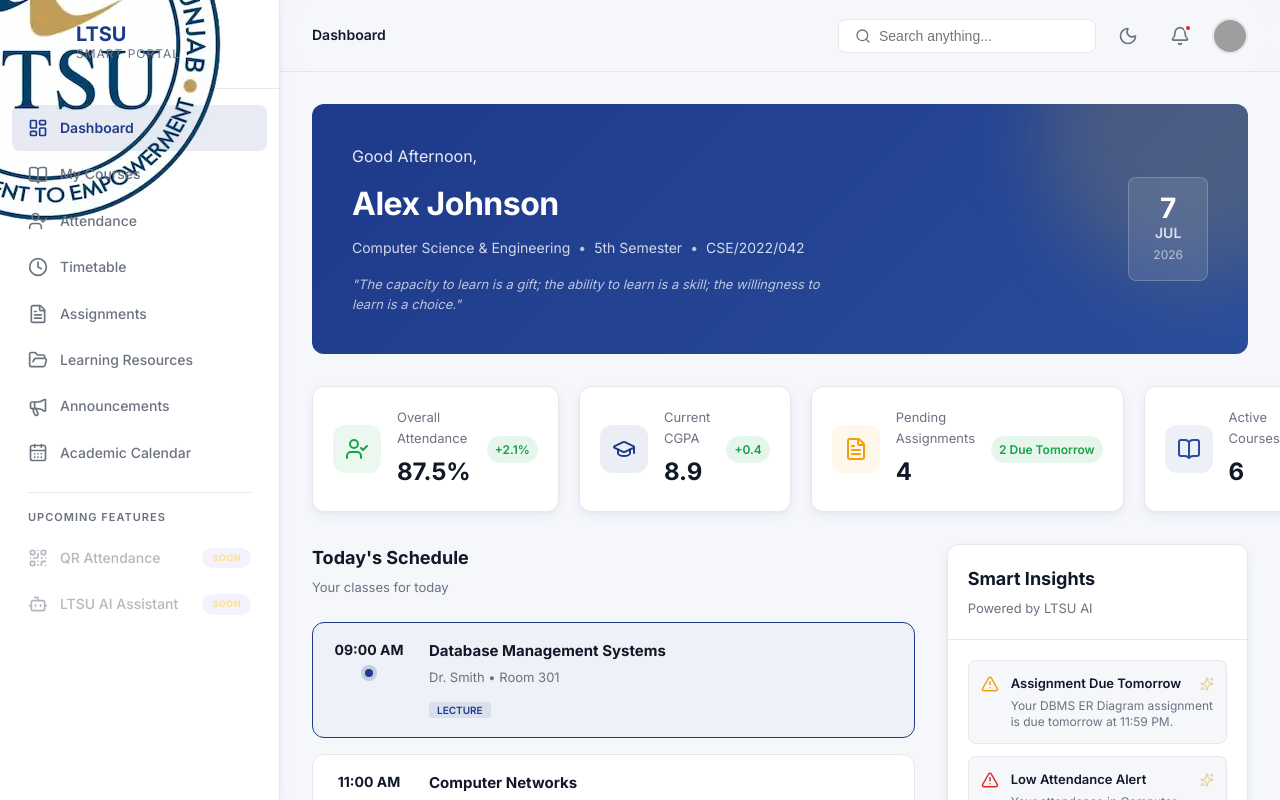
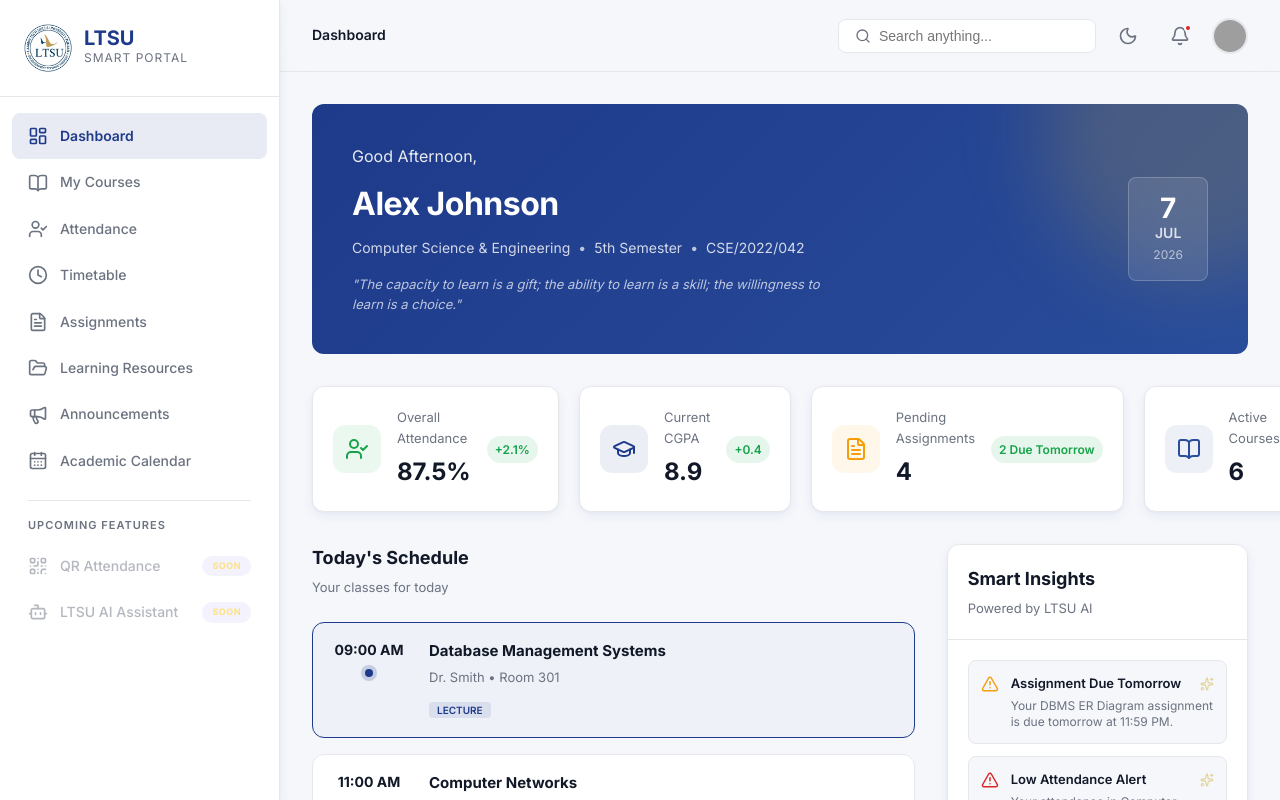
Before and after one commit to armanpreet-singh/smart-student-portal, a React (Vite) app: page /dashboard in a window 1280 px wide. Shown: the top 800 px of the page. Built offline with nearby package versions, Linux system fonts and the light colour scheme; grey boxes are pictures that could not be loaded.

Commit message:
Refactor sidebar styles for improved logo display and layout consistency.

```diff
--- a/src/features/dashboard/styles/sidebar.css
+++ b/src/features/dashboard/styles/sidebar.css
@@ -22,18 +22,56 @@
   border-bottom: 1px solid var(--d-border);
 }
 
-.d-logo { display: flex; align-items: center; gap: 12px; }
-.d-logo-icon { width: 40px; height: 40px; background: rgba(30, 58, 138, 0.1); border-radius: 10px; display: flex; align-items: center; justify-content: center; }
-.d-logo h2 { margin: 0; font-size: 20px; color: var(--d-primary); line-height: 1; }
-.d-logo p { margin: 0; font-size: 12px; color: var(--d-text-secondary); text-transform: uppercase; letter-spacing: 1px; }
-.d-close-btn { display: none; background: none; border: none; color: var(--d-text); cursor: pointer; }
+.d-logo {
+  display: flex;
+  align-items: center;
+  gap: 12px;
+}
+.d-logo-icon {
+  width: 48px;
+  height: 48px;
+
+  display: flex;
+  align-items: center;
+  justify-content: center;
+  flex-shrink: 0;
+}
+
+.d-logo-image {
+  height: 80px;
+  object-fit: contain;
+}
+.d-logo h2 {
+  margin: 0;
+  font-size: 20px;
+  color: var(--d-primary);
+  line-height: 1;
+}
+.d-logo p {
+  margin: 0;
+  font-size: 12px;
+  color: var(--d-text-secondary);
+  text-transform: uppercase;
+  letter-spacing: 1px;
+}
+.d-close-btn {
+  display: none;
+  background: none;
+  border: none;
+  color: var(--d-text);
+  cursor: pointer;
+}
 
 .d-sidebar-nav {
   flex: 1;
   overflow-y: auto;
   padding: 16px 12px;
 }
-.d-sidebar-nav ul { list-style: none; padding: 0; margin: 0 0 16px 0; }
+.d-sidebar-nav ul {
+  list-style: none;
+  padding: 0;
+  margin: 0 0 16px 0;
+}
 
 .d-nav-link {
   display: flex;
@@ -49,16 +87,24 @@
   position: relative;
 }
 
-.d-nav-link:hover { background: var(--d-bg); color: var(--d-text); }
-.d-nav-link.active { background: rgba(30, 58, 138, 0.1); color: var(--d-primary); font-weight: 600; }
+.d-nav-link:hover {
+  background: var(--d-bg);
+  color: var(--d-text);
+}
+.d-nav-link.active {
+  background: rgba(30, 58, 138, 0.1);
+  color: var(--d-primary);
+  font-weight: 600;
+}
 
 .d-nav-link.disabled {
   opacity: 0.5;
   cursor: not-allowed;
   justify-content: flex-start;
 }
-.d-nav-link.disabled:hover { background: transparent; }
-
+.d-nav-link.disabled:hover {
+  background: transparent;
+}
 
 /* Updated to match the "Soon" pill design with Gold color */
 .d-badge-soon {
@@ -73,7 +119,21 @@
   font-weight: 700;
   letter-spacing: 0.5px;
 }
-.d-nav-divider { height: 1px; background: var(--d-border); margin: 8px 16px 16px; }
-.d-nav-section-title { font-size: 11px; text-transform: uppercase; color: var(--d-text-secondary); padding: 0 16px; margin: 0 0 8px 0; letter-spacing: 1px; font-weight: 600; }
+.d-nav-divider {
+  height: 1px;
+  background: var(--d-border);
+  margin: 8px 16px 16px;
+}
+.d-nav-section-title {
+  font-size: 11px;
+  text-transform: uppercase;
+  color: var(--d-text-secondary);
+  padding: 0 16px;
+  margin: 0 0 8px 0;
+  letter-spacing: 1px;
+  font-weight: 600;
+}
 
-.d-sidebar-overlay { display: none; }
+.d-sidebar-overlay {
+  display: none;
+}
```
